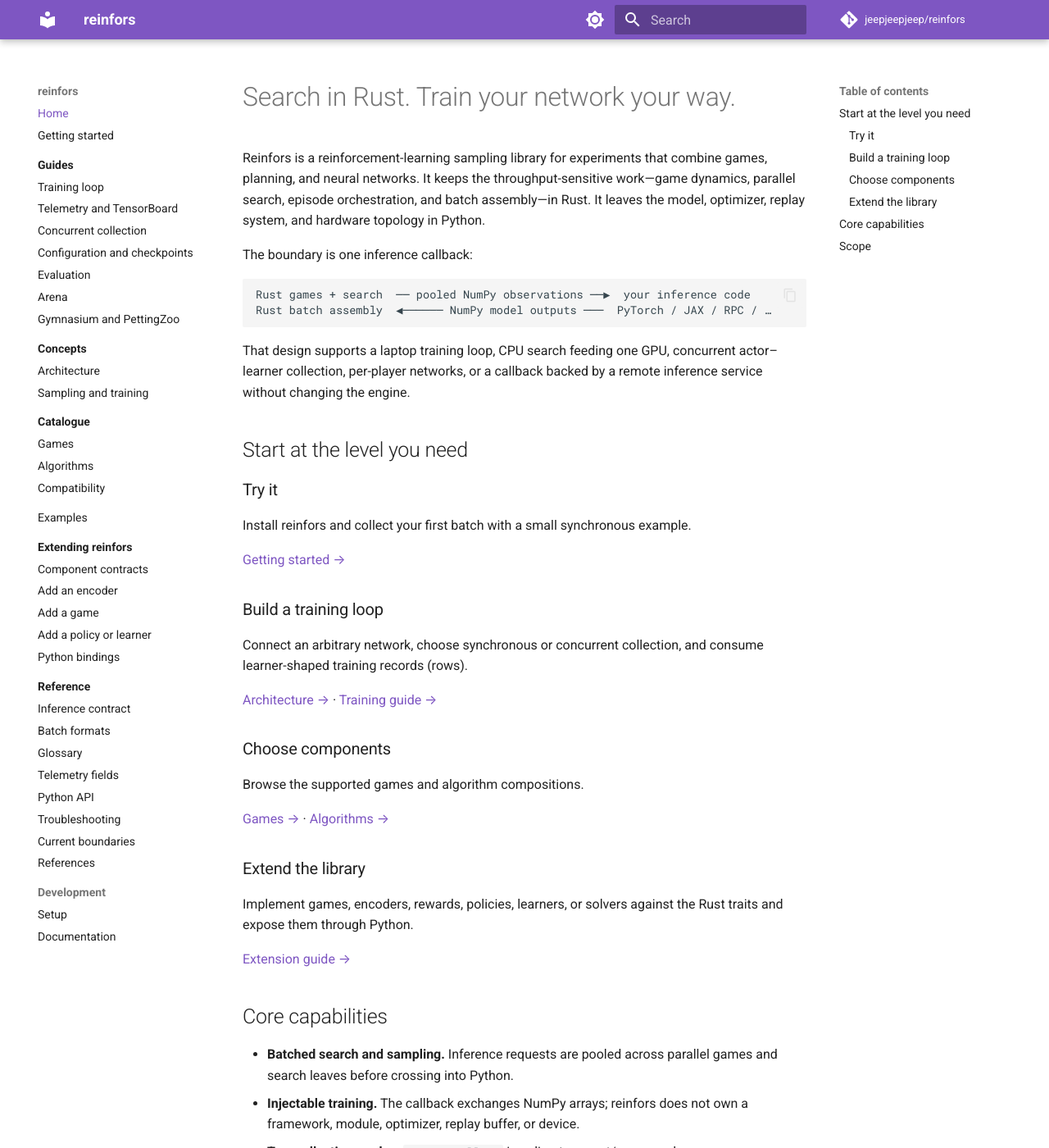
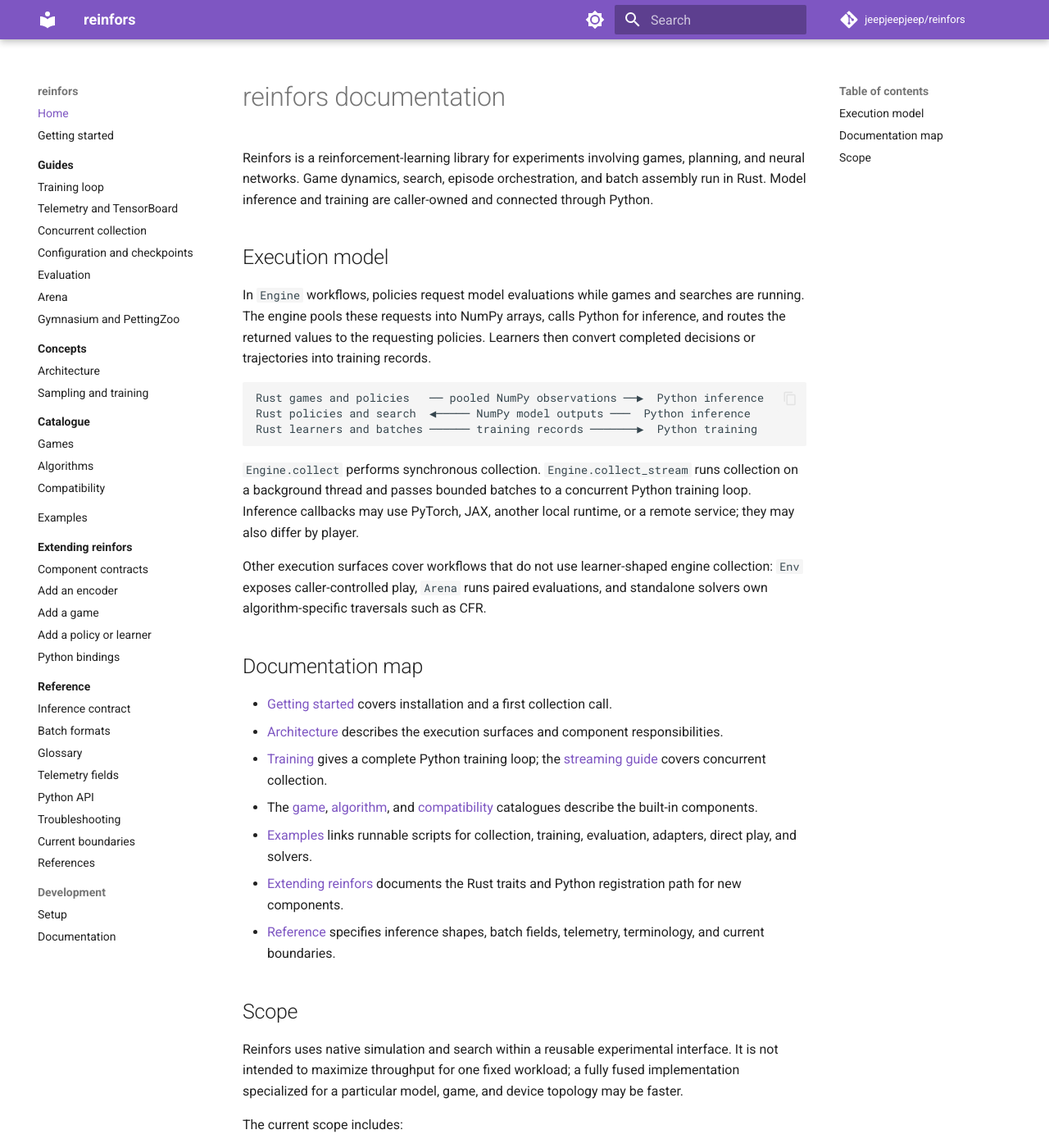
Before and after one commit to jeepjeepjeep/reinfors, an MkDocs documentation site: the page built from docs/index.md, in a window 1280 px wide and 1400 px high. Shown: the whole window at 82% size. Built offline with MkDocs 1.6.1 and Material for MkDocs 9.7.7, drawn with Linux system fonts in a browser that asks for light colours; comment, search, counter and statistics services are not loaded; some of the changed text lies outside the part shown.

Commit message:
docs: rewrite landing page in a technical tone

````diff
--- a/docs/index.md
+++ b/docs/index.md
@@ -1,82 +1,65 @@
-# Search in Rust. Train your network your way.
+# reinfors documentation
 
-Reinfors is a reinforcement-learning sampling library for experiments that combine games,
-planning, and neural networks. It keeps the throughput-sensitive work—game dynamics,
-parallel search, episode orchestration, and batch assembly—in Rust. It leaves the model,
-optimizer, replay system, and hardware topology in Python.
+Reinfors is a reinforcement-learning library for experiments involving games, planning, and
+neural networks. Game dynamics, search, episode orchestration, and batch assembly run in Rust.
+Model inference and training are caller-owned and connected through Python.
 
-The boundary is one inference callback:
+## Execution model
+
+In `Engine` workflows, policies request model evaluations while games and searches are running.
+The engine pools these requests into NumPy arrays, calls Python for inference, and routes the
+returned values to the requesting policies. Learners then convert completed decisions or
+trajectories into training records.
 
 ```text
-Rust games + search  ── pooled NumPy observations ──▶  your inference code
-Rust batch assembly  ◀────── NumPy model outputs ───  PyTorch / JAX / RPC / …
+Rust games and policies   ── pooled NumPy observations ──▶  Python inference
+Rust policies and search  ◀───── NumPy model outputs ───  Python inference
+Rust learners and batches ────── training records ───────▶  Python training
 ```
 
-That design supports a laptop training loop, CPU search feeding one GPU, concurrent
-actor–learner collection, per-player networks, or a callback backed by a remote inference
-service without changing the engine.
+`Engine.collect` performs synchronous collection. `Engine.collect_stream` runs collection on a
+background thread and passes bounded batches to a concurrent Python training loop. Inference
+callbacks may use PyTorch, JAX, another local runtime, or a remote service; they may also differ by
+player.
 
-## Start at the level you need
+Other execution surfaces cover workflows that do not use learner-shaped engine collection:
+`Env` exposes caller-controlled play, `Arena` runs paired evaluations, and standalone solvers own
+algorithm-specific traversals such as CFR.
 
-### Try it
+## Documentation map
 
-Install reinfors and collect your first batch with a small synchronous example.
-
-[Getting started →](getting-started.md)
-
-### Build a training loop
-
-Connect an arbitrary network, choose synchronous or concurrent collection, and consume
-learner-shaped training records (rows).
-
-[Architecture →](concepts/architecture.md) · [Training guide →](guides/training.md)
-
-### Choose components
-
-Browse the supported games and algorithm compositions.
-
-[Games →](catalogue/games.md) · [Algorithms →](catalogue/algorithms.md)
-
-### Extend the library
-
-Implement games, encoders, rewards, policies, learners, or solvers against the Rust traits and
-expose them through Python.
-
-[Extension guide →](extending/index.md)
-
-## Core capabilities
-
-- **Batched search and sampling.** Inference requests are pooled across parallel games and
-  search leaves before crossing into Python.
-- **Injectable training.** The callback exchanges NumPy arrays; reinfors does not own a
-  framework, module, optimizer, replay buffer, or device.
-- **Two collection modes.** `Engine.collect` is a direct request/response loop.
-  `Engine.collect_stream` overlaps a background Rust collector with Python training and
-  provides bounded backpressure.
-- **Broad game semantics.** The core represents explicit chance, sequential or simultaneous
-  decisions, N-player rewards, and imperfect information.
-- **Native simulation, flexible models.** Games and search components run in Rust while Python
-  supplies networks, optimization, replay, and deployment logic.
-- **Evaluation, direct play, and standalone solving.** `Arena` runs concurrent paired matches with
-  pooled search; `Env` supports caller-driven and interactive play; solvers own algorithm-specific
-  traversals outside the policy/learner collection model.
-- **Experiment lifecycle.** Resolved configurations, configuration fingerprints, exact engine
-  snapshots, environment forks, structured telemetry, and per-player record routing are
-  part of the public surface.
-- **Ecosystem adapters.** Supported games expose Gymnasium or PettingZoo adapters where
-  those standards fit their interaction model; see the [adapter guide](guides/adapters.md).
+- [Getting started](getting-started.md) covers installation and a first collection call.
+- [Architecture](concepts/architecture.md) describes the execution surfaces and component
+  responsibilities.
+- [Training](guides/training.md) gives a complete Python training loop; the
+  [streaming guide](guides/streaming.md) covers concurrent collection.
+- The [game](catalogue/games.md), [algorithm](catalogue/algorithms.md), and
+  [compatibility](catalogue/compatibility.md) catalogues describe the built-in components.
+- [Examples](examples/index.md) links runnable scripts for collection, training, evaluation,
+  adapters, direct play, and solvers.
+- [Extending reinfors](extending/index.md) documents the Rust traits and Python registration path
+  for new components.
+- [Reference](reference/index.md) specifies inference shapes, batch fields, telemetry, terminology,
+  and current boundaries.
 
 ## Scope
 
-Reinfors optimizes for strong throughput across a reusable research system, not peak throughput for
-one fixed workload. A bespoke, fully fused JAX/XLA pipeline can be faster; reinfors deliberately
-retains modular games, algorithms, networks, batching, and deployment so researchers can change the
-composition without rebuilding the whole stack.
+Reinfors uses native simulation and search within a reusable experimental interface. It is not
+intended to maximize throughput for one fixed workload; a fully fused implementation specialized
+for a particular model, game, and device topology may be faster.
 
-Reinfors owns native simulation, search, and batched data generation; the caller owns model training
-and deployment. Games currently use
+The current scope includes:
+
+- native game simulation, planning, episode collection, and inference batching;
+- synchronous and concurrent collection with caller-owned models, optimization, and replay;
+- sequential and simultaneous decisions, explicit chance, multiple players, and imperfect
+  information where supported by the selected algorithm;
+- resolved configurations, snapshots, telemetry, per-player inference, and evaluation surfaces;
+- Gymnasium and PettingZoo adapters for compatible games.
+
+Games currently use
 [fixed discrete action and observation spaces](reference/limits.md#fixed-observation-and-action-spaces),
 one [decision phase](reference/limits.md#decision-phases), and native Rust
-[component implementations](reference/limits.md#native-component-boundary). The project is pre-1.0,
-so review the canonical [current boundaries](reference/limits.md) before committing to an experiment
-design.
+[component implementations](reference/limits.md#native-component-boundary). Reinfors is pre-1.0;
+the [current boundaries](reference/limits.md) page records the applicable API and modeling
+constraints.
````
